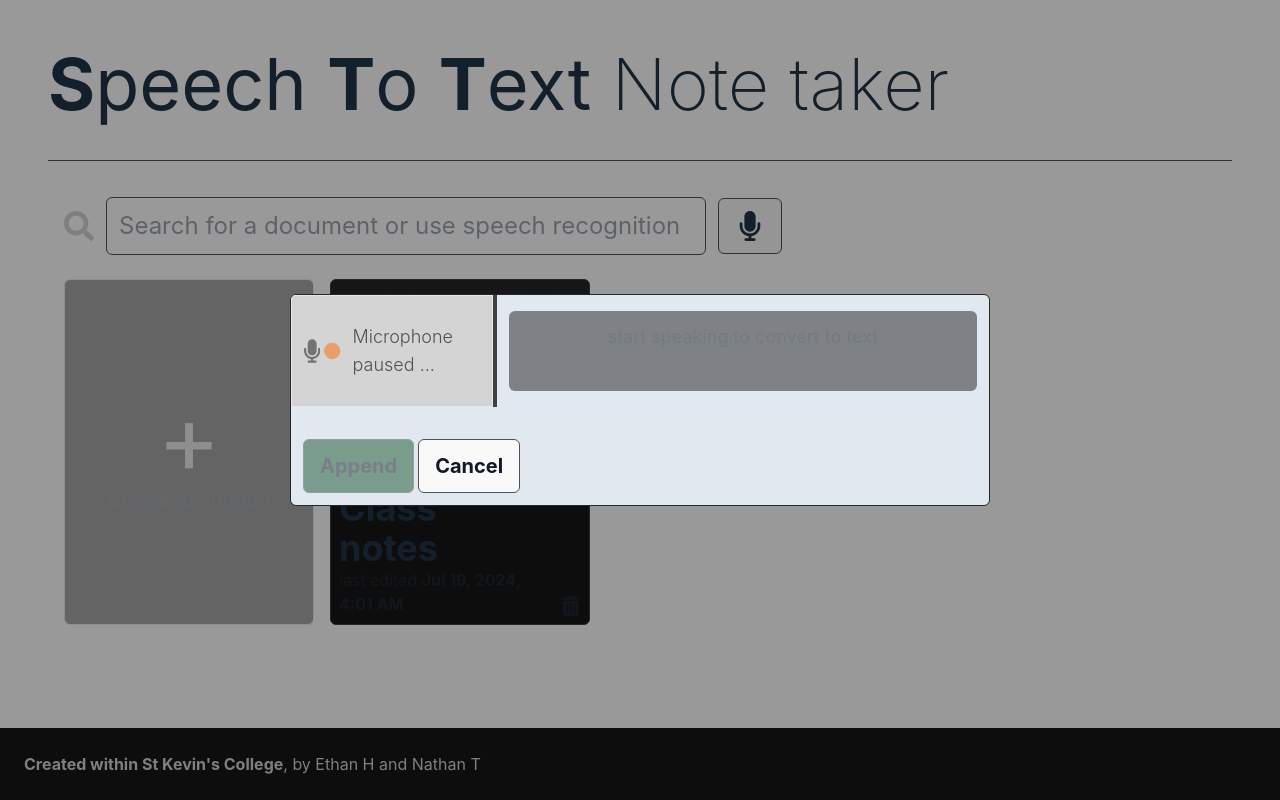
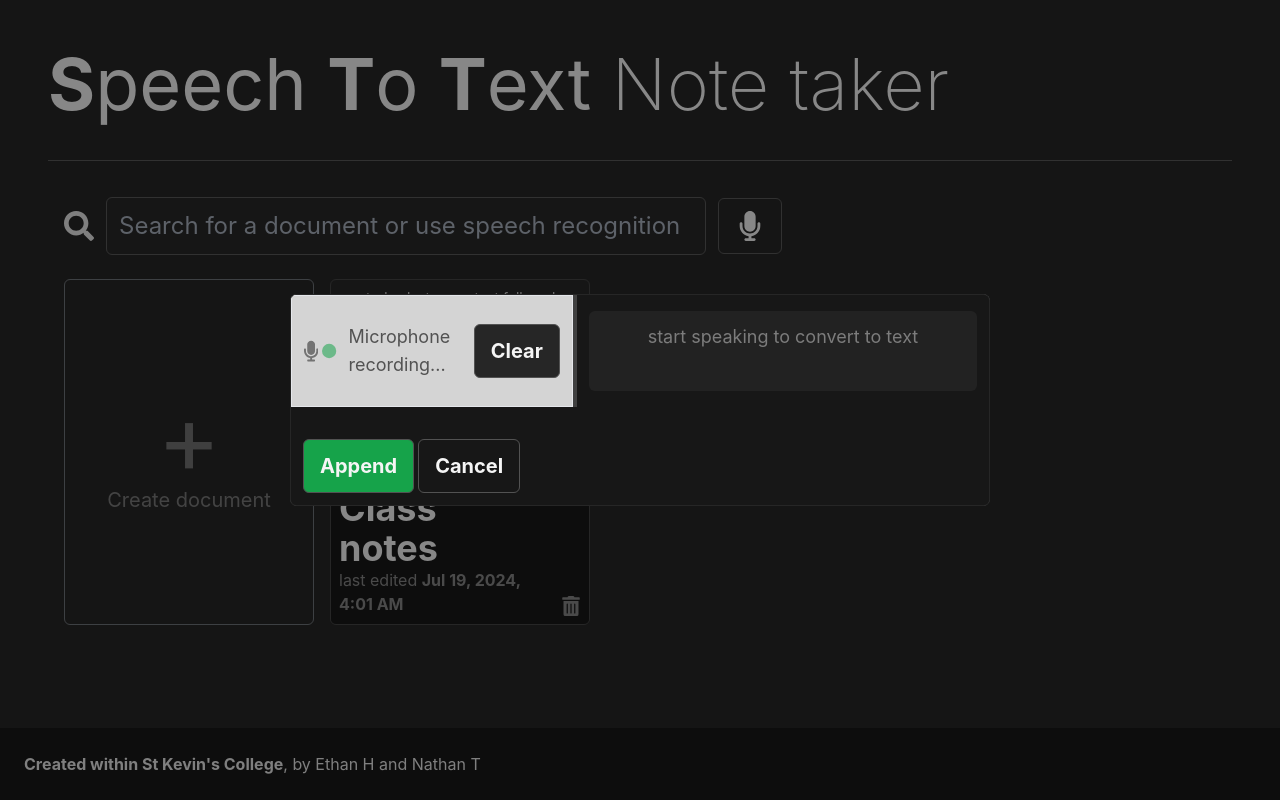
Before and after one commit to hamtsu/sttnotetaker, a React (Vite) app: page / in a window 1280 px wide. Both pictures are taken after a click on the button 750 px from the left and 226 px from the top of the page. Built offline with nearby package versions, Linux system fonts and the light colour scheme.

Commit message:
Fully added Speech to Text functionality

```diff
--- a/src/components/DocumentTextBox.jsx
+++ b/src/components/DocumentTextBox.jsx
@@ -1,6 +1,5 @@
 import { useEffect, useRef, useState } from "react";
 import Quickbar from "./Quickbar";
-import findDiff from "../util/findDiff";
 
 const DocumentTextBox = ({ content, documentId }) => {
     const [saving, setSaving] = useState("ready");
@@ -12,6 +11,34 @@ const DocumentTextBox = ({ content, documentId }) => {
     const onChange = (e) => {
         setCurrentContent(e.target.value);
     };
+
+    const save = () => {
+        if (currentContentRef.current) {
+            const parsedData = JSON.parse(window.localStorage.getItem("documentData")) || {};
+            const documentData = parsedData[documentId] || { content: "", history: [] };
+
+            if (documentData.content !== currentContentRef.current) {
+                setHistory(prevHistory => {
+                    const newHistory = [...prevHistory, documentData.content];
+                    documentData.history = newHistory;
+                    documentData.content = currentContentRef.current;
+
+                    parsedData[documentId] = documentData;
+                    window.localStorage.setItem("documentData", JSON.stringify(parsedData));
+
+                    return newHistory;
+                });
+            }
+        }
+    };
+
+    const appendTranscript = (transcript) => {
+        setCurrentContent(prevContent => {
+            const newContent = prevContent + " " + transcript;
+            save();
+            return newContent;
+        });
+    }
 
     const undo = () => {
         const parsedData = JSON.parse(window.localStorage.getItem("documentData")) || {};
@@ -28,43 +55,8 @@ const DocumentTextBox = ({ content, documentId }) => {
         }
     }
 
-    const redo = () => {
-        const parsedData = JSON.parse(window.localStorage.getItem("documentData")) || {};
-        const documentData = parsedData[documentId] || { content: "", history: [] };
-
-        if (history.length > 0) {
-            const lastChange = history.pop();
-            documentData.content = lastChange;
-            parsedData[documentId] = documentData;
-
-            window.localStorage.setItem("documentData", JSON.stringify(parsedData));
-            setCurrentContent(lastChange);
-            setHistory([...history]);
-        }
-    }
-
     useEffect(() => {
         let timeout;
-
-        const save = () => {
-            if (currentContentRef.current) {
-                const parsedData = JSON.parse(window.localStorage.getItem("documentData")) || {};
-                const documentData = parsedData[documentId] || { content: "", history: [] };
-
-                if (documentData.content !== currentContentRef.current) {
-                    setHistory(prevHistory => {
-                        const newHistory = [...prevHistory, documentData.content];
-                        documentData.history = newHistory;
-                        documentData.content = currentContentRef.current;
-
-                        parsedData[documentId] = documentData;
-                        window.localStorage.setItem("documentData", JSON.stringify(parsedData));
-
-                        return newHistory;
-                    });
-                }
-            }
-        };
 
         const handleKeyDown = () => {
             setSaving("saving");
@@ -89,6 +81,7 @@ const DocumentTextBox = ({ content, documentId }) => {
     useEffect(() => {
         const parsedData = JSON.parse(window.localStorage.getItem("documentData")) || {};
         const documentData = parsedData[documentId] || { content: "", history: [] };
+
         setCurrentContent(documentData.content);
         setHistory(documentData.history || []);
     }, [documentId]);
@@ -102,7 +95,7 @@ const DocumentTextBox = ({ content, documentId }) => {
                 spellCheck={true}
             />
 
-            <Quickbar saving={saving} undo={undo} undoDisabled={currentContent === "" || saving == "saving"} />
+            <Quickbar saving={saving} undo={undo} undoDisabled={currentContent === "" || saving == "saving"} appendTranscript={appendTranscript} />
         </div>
     );
 };
--- a/src/components/Quickbar.jsx
+++ b/src/components/Quickbar.jsx
@@ -1,6 +1,5 @@
 import {
   FaFileArrowUp,
-  FaMicrophone,
   FaRegCircleCheck,
   FaRegCircleDown,
 } from "react-icons/fa6";
@@ -8,7 +7,7 @@ import Button from "./Button";
 import { FaUndoAlt } from "react-icons/fa";
 import StartSpeechRecognition from "./StartSpeechRecognition";
 
-const Quickbar = ({ saving, undo, undoDisabled }) => {
+const Quickbar = ({ saving, undo, undoDisabled, appendTranscript }) => {
 
   return (
     <div className="flex gap-1 flex-col h-full sticky">
@@ -24,7 +23,7 @@ const Quickbar = ({ saving, undo, undoDisabled }) => {
         <span className="capitalize opacity-80 text-xl italic">{saving}</span>
       </div>
       <div className="rounded-md h-fit w-fit bg-neutral-900 p-3 gap-2 text-xl font-bold flex-col flex">
-        <StartSpeechRecognition />
+        <StartSpeechRecognition appendTranscript={appendTranscript} />
         <Button onClick={undo} className={`${undoDisabled && "opacity-50 cursor-not-allowed"} `}>
           <FaUndoAlt size={30} />
         </Button>
--- a/src/components/SearchBar.jsx
+++ b/src/components/SearchBar.jsx
@@ -1,12 +1,20 @@
 import { FaSearch } from "react-icons/fa"
 import StartSpeechRecognition from "./StartSpeechRecognition"
+import { useState } from "react"
 
 const SearchBar = ({ setSearchTerm }) => {
+    const [transcript, setTranscript] = useState("")
+
+    const appendTranscript = (transcript) => {
+        setTranscript(transcript);
+        setSearchTerm(transcript);
+    }
+
     return (
         <div className="text-2xl w-full flex gap-3 items-center">
             <FaSearch className="text-neutral-300" size={30} />
-            <input type="text" onChange={(e) => setSearchTerm(e.target.value)} placeholder={"Search for a document or use speech recognition"} className="p-3 rounded-md w-[600px] border border-neutral-600" />
-            <StartSpeechRecognition />
+            <input type="text" value={transcript} onFocus={() => setTranscript(null)} onChange={(e) => setSearchTerm(e.target.value)} placeholder={"Search for a document or use speech recognition"} className="p-3 rounded-md w-[600px] bg-neutral-800 border border-neutral-600" />
+            <StartSpeechRecognition appendTranscript={appendTranscript} />
         </div>
     )
 }
--- a/src/components/StartSpeechRecognition.jsx
+++ b/src/components/StartSpeechRecognition.jsx
@@ -2,14 +2,12 @@ import { FaMicrophone } from "react-icons/fa6";
 import Button from "./Button";
 import useModal from "../hooks/UseModal";
 import SpeechModal from "./modals/SpeechModal";
-import { useState } from "react";
 
-const StartSpeechRecognition = () => {
+const StartSpeechRecognition = ({ appendTranscript }) => {
   const { createModal } = useModal()
-  const [result, setResult] = useState("")
 
   const onClick = () => {
-    createModal(<SpeechModal />, true, setResult)
+    createModal(<SpeechModal />, true, { appendTranscript })
   }
 
   return (
--- a/src/components/TextInput.jsx
+++ b/src/components/TextInput.jsx
@@ -1,4 +1,4 @@
-import React, { forwardRef } from 'react';
+import { forwardRef } from 'react';
 
 const TextInput = forwardRef(({ onChangeEx, invalid, setInvalid }, ref) => {
     const onChange = (e) => {
@@ -13,7 +13,7 @@ const TextInput = forwardRef(({ onChangeEx, invalid, setInvalid }, ref) => {
             type="text"
             autoFocus
             placeholder="enter document name..."
-            className={`${invalid ? "border-red-400 outline-none" : ""} text-2xl p-3 font-bold bg-neutral-800 border border-neutral-600 rounded-md w-full`}
+            className={`${invalid ? "border-red-400 outline-none" : ""} text-neutral-100 text-2xl p-3 font-bold bg-neutral-800 border border-neutral-600 rounded-md w-full`}
             onChange={onChange}
         />
     );
--- a/src/components/modals/DocumentCreateModal.jsx
+++ b/src/components/modals/DocumentCreateModal.jsx
@@ -10,9 +10,7 @@ const DocumentCreateModal = ({ handleClose, closable }) => {
     const inputRef = useRef(null);
 
     const submit = (title) => {
-        console.log(titleInvalid)
         if (title.length > 1 && title.length < 25) {
-            console.log(titleInvalid)
             const storedDocumentList = localStorage.getItem("documentData");
             let id;
 
@@ -60,6 +58,10 @@ const DocumentCreateModal = ({ handleClose, closable }) => {
         };
     }, [closable, handleClose, title]);
 
+    const appendTranscript = (transcript) => {
+        submit(transcript)
+    }
+
     return (
         <div className='min-w-[400px] md:min-w-[700px]'>
             <ModalTitle closable={closable} handleClose={handleClose}>Create a new document</ModalTitle>
@@ -73,7 +75,7 @@ const DocumentCreateModal = ({ handleClose, closable }) => {
                         invalid={titleInvalid}
                         setInvalid={setTitleInvalid}
                     />
-                    <StartSpeechRecognition />
+                    <StartSpeechRecognition appendTranscript={appendTranscript} />
                 </div>
             </div>
 
--- a/src/components/modals/SpeechModal.jsx
+++ b/src/components/modals/SpeechModal.jsx
@@ -1,46 +1,150 @@
-import { useEffect, useState } from 'react'
-import Button from '../Button';
-import { FaCircle, FaCircleExclamation } from 'react-icons/fa6';
-import { FaMicrophone } from 'react-icons/fa';
+import { useEffect, useState } from "react";
+import Button from "../Button";
+import { FaCircle, FaCircleExclamation } from "react-icons/fa6";
+import { FaMicrophone } from "react-icons/fa";
 
-const SpeechModal = ({ handleClose, closable }) => {
+const SpeechRecognition =
+    window.SpeechRecognition || window.webkitSpeechRecognition
+const recognition = new SpeechRecognition()
 
-    const [text, setText] = useState('')
+const SpeechModal = ({ handleClose, closable, modalProps }) => {
+    const [isListening, setIsListening] = useState(false)
+    const [transcript, setTranscript] = useState("")
 
     useEffect(() => {
         if (closable) {
-            document.addEventListener('keydown', (e) => {
-                if (e.key === 'Escape') {
-                    handleClose?.()
+            document.addEventListener("keydown", (e) => {
+                if (e.key === "Escape") {
+                    handleClose()
                 }
-            })
+            });
         }
 
+        if (!isListening) {
+            recognition.start()
+            setIsListening(true)
+        }
+
+        recognition.continuous = true
+        recognition.interimResults = true
+
+        recognition.onresult = (event) => {
+            let interimTranscript = ""
+            let finalTranscript = ""
+
+            for (let i = 0; i < event.results.length; i++) {
+                const transcriptPart = event.results[i][0].transcript
+                if (event.results[i].isFinal) {
+                    finalTranscript += transcriptPart
+                } else {
+                    interimTranscript += transcriptPart
+                }
+            }
+
+            setTranscript(finalTranscript + interimTranscript)
+        };
+
+        recognition.onerror = (event) => {
+            console.error(event.error)
+        };
+
+        recognition.onend = () => {
+            setIsListening(false)
+        };
+
         return () => {
-            closable && document.removeEventListener('keydown', () => { })
-        }
-    }, [])
+            recognition.onresult = null
+            recognition.onerror = null
+            recognition.onend = null
+            recognition.abort()
+            closable && document.removeEventListener("keydown", () => { })
+        };
+    }, []);
 
     return (
-        <div className='w-[700px] rounded-md border border-neutral-800 overflow-hidden'>
-            <div className='flex'>
-                <div className='bg-neutral-300 border px-3 p-2  flex items-center gap-1'>
-                    <FaMicrophone className='text-neutral-500 text-2xl' />
-                    <FaCircle className='text-orange-500 animate-pulse text-2xl' />
-                    <p className='text-neutral-600 font-light text-lg pl-2'>Microphone paused ...</p>
+        <div className="w-[700px] rounded-md bg-neutral-900 text-neutral-100 border border-neutral-800 overflow-hidden">
+            <div className="flex">
+                <div className="bg-neutral-300 border px-3 p-2  flex items-center gap-1">
+                    <FaMicrophone className="text-neutral-500 text-2xl" />
+
+                    {!isListening && !transcript ? (
+                        <>
+                            <FaCircleExclamation className="text-red-500 text-2xl" />
+                            <p className="text-neutral-600 text-lg pl-2">
+                                Microphone not detected!
+                            </p>
+                            <Button
+                                className="text-xl font-bold p-1 bg-neutral-800"
+                                onClick={() => {
+                                    recognition.start();
+                                    setIsListening(true);
+                                }}
+                            >
+                                Retry
+                            </Button>
+                        </>
+                    ) : !isListening && transcript ? (
+                        <>
+                            <FaCircleExclamation className="text-yellow-500 text-2xl" />
+                            <p className="text-neutral-600 text-lg pl-2">Recording paused.</p>
+                            <Button
+                                className="text-xl font-bold p-1 bg-neutral-800"
+                                onClick={() => {
+                                    recognition.start();
+                                    setIsListening(true);
+                                }}
+                            >
+                                Start
+                            </Button>
+                        </>
+                    ) : (
+                        <>
+                            <FaCircle className="text-green-600 animate-pulse text-2xl" />
+                            <p className="text-neutral-600 text-lg pl-2">
+                                Microphone recording...
+                            </p>
+                            <div className="flex flex-col gap-1">
+                                <Button
+                                    className="text-xl font-bold p-1 bg-neutral-800"
+                                    onClick={() => {
+                                        recognition.stop();
+                                        setIsListening(false);
+                                        setTranscript(" ");
+                                    }}
+                                >
+                                    Clear
+                                </Button>
+                            </div>
+                        </>
+                    )}
                 </div>
 
-                <div className='flex flex-col gap-1 w-full p-1 py-4 px-3 text-center border-l-4 border-neutral-700'>
-                    <p className={`${!text && "animate-pulse"} opacity-80 text-lg p-3 rounded-md bg-neutral-800 min-h-[80px]`}>{text ? text : "start speaking to convert to text"}</p>
+                <div className="flex flex-col gap-1 w-full p-1 py-4 px-3 text-center border-l-4 border-neutral-700">
+                    <p
+                        className={`opacity-80 text-lg p-3 rounded-md bg-neutral-800 min-h-[80px]`}
+                    >
+                        <span className={`${!transcript && "animate-pulse"}`}>
+                            {transcript ? transcript : !isListening ? "Please ensure your microphone is properly connected as it is not being recognised. Please change the input in your browser's settings if necessary" : "start speaking to convert to text"}
+                        </span>
+                    </p>
                 </div>
             </div>
 
-            <div className='w-full flex gap-1 p-3 mt-5 items-end'>
-                <Button className={`${!text && "opacity-50 bg-green-900 hover:bg-green-900 border-green-900 cursor-not-allowed" } text-xl font-bold bg-green-600 border-green-400 hover:bg-green-700 active:bg-green-800 p-1`}>Append</Button>
-                <Button className='text-xl font-bold p-1' onClick={handleClose}>Cancel</Button>
+            <div className="w-full flex gap-1 p-3 mt-5 items-end">
+                <Button
+                    onClick={() => { modalProps.appendTranscript(transcript); handleClose() }}
+                    className={`${!transcript || transcript == " " &&
+                        "opacity-50 bg-green-900 hover:bg-green-900 border-green-900 cursor-not-allowed"
+                        } text-xl font-bold bg-green-600 border-green-400 hover:bg-green-700 active:bg-green-800 p-1`}
+                >
+                    Append
+                </Button>
+                <Button className="text-xl font-bold p-1" onClick={handleClose}>
+                    Cancel
+                </Button>
             </div>
         </div>
-    )
-}
+    );
+};
 
 export default SpeechModal;
--- a/src/index.css
+++ b/src/index.css
@@ -7,7 +7,6 @@
   line-height: 1.5;
   font-weight: 400;
 
-  color-scheme: light dark;
   color: rgba(255, 255, 255, 0.87);
   background-color: #242424;
 
@@ -34,16 +33,3 @@ h1 {
   font-size: 3.2em;
   line-height: 1.1;
 }
-
-@media (prefers-color-scheme: light) {
-  :root {
-    color: #213547;
-    background-color: #ffffff;
-  }
-  a:hover {
-    color: #747bff;
-  }
-  button {
-    background-color: #f9f9f9;
-  }
-}
--- a/src/pages/DocumentPage.jsx
+++ b/src/pages/DocumentPage.jsx
@@ -2,7 +2,6 @@ import { useEffect, useState } from 'react'
 import { FaArrowLeftLong } from 'react-icons/fa6'
 import { useNavigate, useParams } from 'react-router-dom'
 import Button from '../components/Button'
-import Footer from '../components/Footer'
 import { FaTrashAlt } from 'react-icons/fa'
 import useModal from '../hooks/UseModal'
 import DocumentDeleteModal from '../components/modals/DocumentDeleteModal'
```
